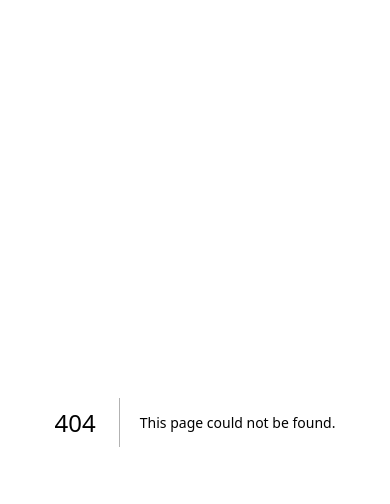
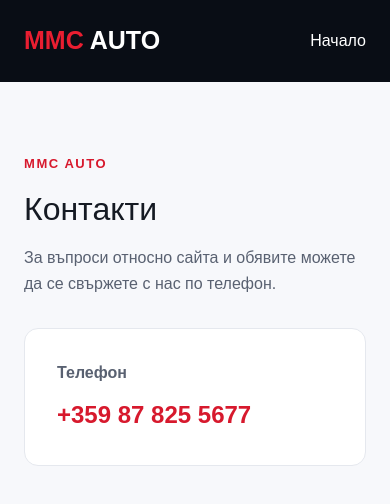
Before and after one commit to Stan851119/SYU-AUTO, a Next.js app in the folder app/: page /contact in a window 390 px wide. Before the commit this address had no page. Shown: the top 504 px of the page. Built offline with nearby package versions, Linux system fonts and the light colour scheme.

Commit message:
Add MMC AUTO contact page with phone

```diff
--- /dev/null
+++ b/app/app/contact/page.tsx
@@ -0,0 +1,29 @@
+import type { Metadata } from "next";
+import Link from "next/link";
+
+export const metadata: Metadata = {
+  title: "Контакти",
+  description: "Свържете се с MMC AUTO по телефон.",
+};
+
+export default function ContactPage() {
+  return (
+    <main style={{ minHeight: "100vh", background: "#f7f8fb" }}>
+      <header style={{ background: "#090d15", color: "white", padding: "22px max(24px, calc((100vw - 1200px) / 2))", display: "flex", justifyContent: "space-between", alignItems: "center", gap: 16 }}>
+        <Link href="/" style={{ color: "white", textDecoration: "none", fontSize: 25, fontWeight: 900 }}><span style={{ color: "#e91e31" }}>MMC</span> AUTO</Link>
+        <Link href="/" style={{ color: "#fff", textDecoration: "none" }}>Начало</Link>
+      </header>
+      <section style={{ maxWidth: 780, margin: "0 auto", padding: "72px 24px" }}>
+        <p style={{ color: "#d7192d", fontSize: 13, fontWeight: 800, letterSpacing: "0.12em" }}>MMC AUTO</p>
+        <h1 style={{ fontSize: "clamp(32px, 5vw, 52px)", margin: "12px 0 12px" }}>Контакти</h1>
+        <p style={{ color: "#596171", lineHeight: 1.6 }}>За въпроси относно сайта и обявите можете да се свържете с нас по телефон.</p>
+        <div style={{ marginTop: 32, padding: "32px", background: "#fff", border: "1px solid #e5e8ee", borderRadius: 14 }}>
+          <strong style={{ color: "#596171" }}>Телефон</strong>
+          <p style={{ margin: "12px 0 0", fontSize: "clamp(24px, 4vw, 34px)", fontWeight: 800 }}>
+            <a href="tel:+359878255677" style={{ color: "#d7192d", textDecoration: "none" }}>+359 87 825 5677</a>
+          </p>
+        </div>
+      </section>
+    </main>
+  );
+}
```
